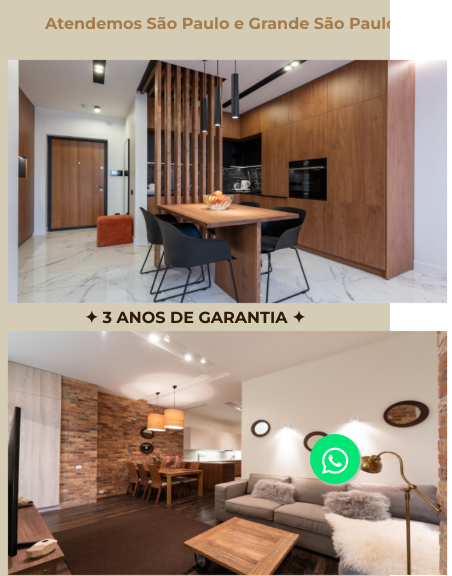
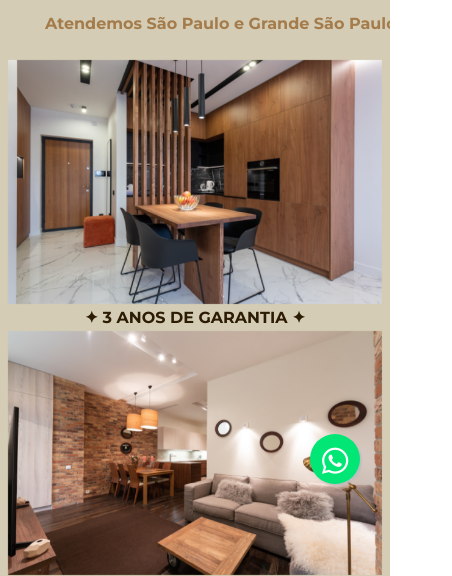
Before and after one commit to JessicaCS95/projeto-integrador, a plain HTML site: page index.html in a window 390 px wide. Shown: the part 300-876 px from the top of the page, 452 px wide, since content can reach past the window. Drawn offline with nearby package versions, Linux system fonts and the light colour scheme.

Commit message:
melhorias na responsividade

```diff
--- a/css/styles.css
+++ b/css/styles.css
@@ -1172,6 +1172,7 @@ address {
   }
 
   .h1mensagemMobile{
+    max-width: 80%;
     font-size: 1rem;
     font-weight: bold;
     color: #2c1c04;
@@ -1179,15 +1180,15 @@ address {
   }
 
   .flip-card-front img {
-    width: 28rem;
+    width: 100%;
     height: 15.75rem;
-
+    margin: auto;
   }
 
   .flip-card {
-    width: 31rem;
-    width: 28rem;
+    width: 100%;
     height: 15.75rem;
+    margin: auto;
   }
 
   .flip-card-back h1{
```
